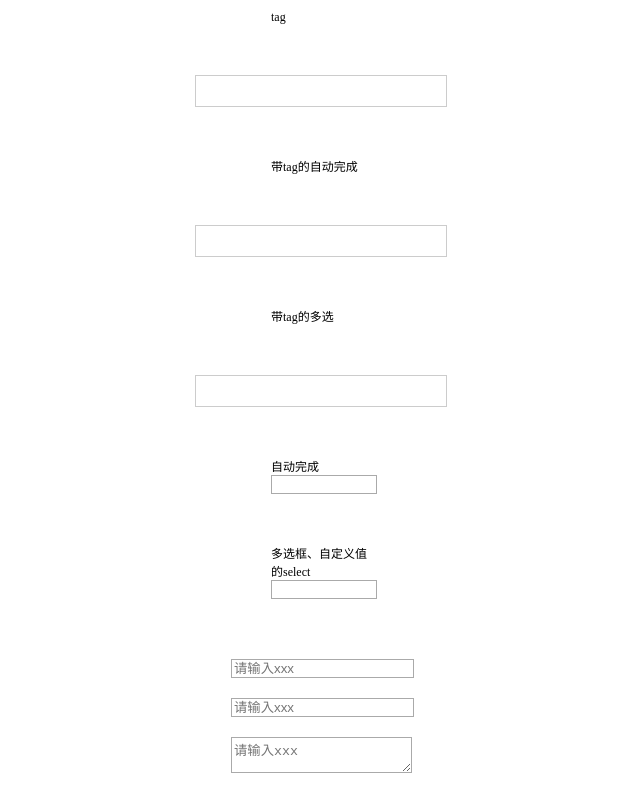
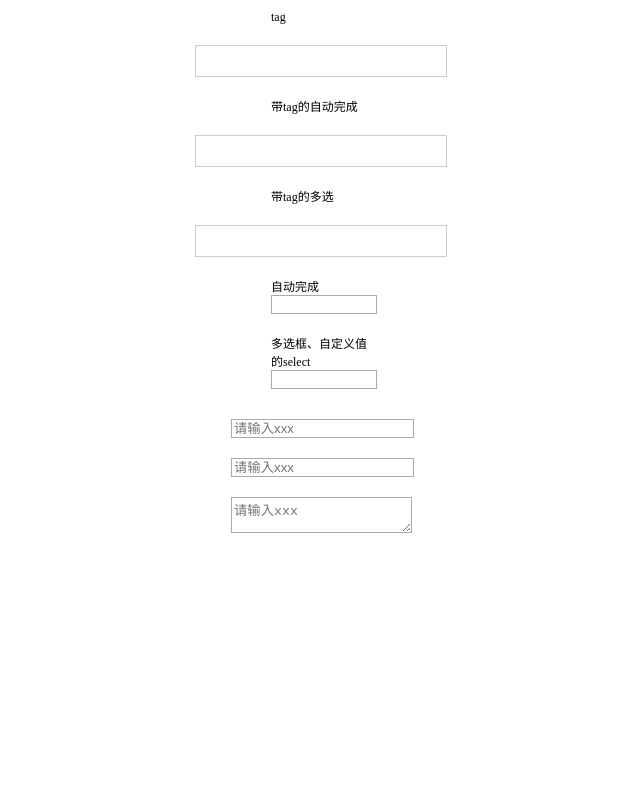
Before and after one commit to curarchy/JavaScriptFramework, a plain HTML site: page TestInput.htm in a window 1280 px wide. Shown: the whole page, without its empty margins (319-959 px from the left). Drawn offline with Linux system fonts and the light colour scheme.

Commit message:
TODO select bug

```diff
--- a/TestInput.htm
+++ b/TestInput.htm
@@ -14,24 +14,24 @@
 <body>
     <label style="margin: 10px auto; width: 100px; display: block;">
         tag</label>
-    <div class="tag-container" style="margin: 50px auto;">
+    <div class="tag-container" style="margin: 20px auto;">
         <input type="text" id="pureTag" />
     </div>
     <label style="margin: 10px auto; width: 100px; display: block;">
         带tag的自动完成</label>
-    <div class="tag-container" style="margin: 50px auto;">
+    <div class="tag-container" style="margin: 20px auto;">
         <input type="text" id="tagInput" />
     </div>
     <label style="margin: 10px auto; width: 100px; display: block;">
         带tag的多选</label>
-    <div class="tag-container" style="margin: 50px auto;">
+    <div class="tag-container" style="margin: 20px auto;">
         <input type="text" id="tagSelect" />
     </div>
-    <div class="filter-container" style="margin: 50px auto; width: 100px;">
+    <div class="filter-container" style="margin: 20px auto; width: 100px;">
         <label>
             自动完成</label><input id="filterInput" type="text" style="width: 100px;" />
     </div>
-    <div class="filter-container" style="margin: 50px auto; width: 100px;">
+    <div class="filter-container" style="margin: 20px auto; width: 100px;">
         <label>
             多选框、自定义值的select</label>
         <input id="select1" type="text" style="width: 100px;" />
@@ -78,7 +78,7 @@
             </optgroup>
         </select>
     </div>
-    <div class="filter-container" style="margin: 50px auto; width: 200px;">
+    <div class="filter-container" style="margin: 20px auto; width: 200px;">
         <input id="pld1" type="text" placeholder="请输入xxx" style="margin: 10px;" />
         <input id="pld2" type="password" placeholder="请输入xxx" style="margin: 10px;" />
         <textarea id="pld3" placeholder="请输入xxx" style="margin: 10px;"></textarea>
@@ -87,7 +87,7 @@
     <p>
         <a onclick='eval($("#consoleArea").val())'>控制台</a>
     </p>
-    <div id="consoleDiv" style="margin: 50px auto; text-align: center;">
+    <div id="consoleDiv" style="margin: 20px auto; text-align: center;">
     </div> -->
 </body>
 </html>
--- a/Webresources/javascript/infosky/infosky.js
+++ b/Webresources/javascript/infosky/infosky.js
@@ -1634,6 +1634,10 @@
                 var checkbox = liItem.find("input");
                 checkbox.prop("checked", !checkbox.prop("checked"));
             }
+            // else{
+            //     $(e.target).closest("li").trigger("click.select");
+            //     return;
+            // }
             var result = [];
             option.popDiv.find(".selectItem").removeClass("liSelected");
             option.popDiv.find("input:checked").each(function(index, item) {
@@ -1715,7 +1719,9 @@
                     option.input.focus();
                     return false;
                     //tab
+                    //esc
                 case 9:
+                case 27:
                     option.input.focus();
                     option.popDiv.hide();
                     $(option.menu).hide();
```
